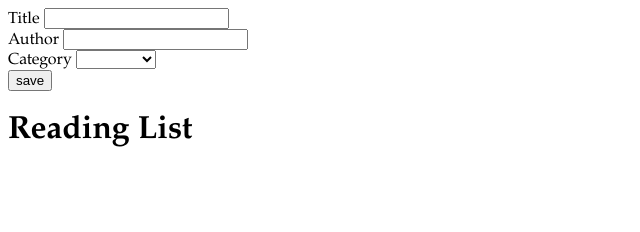
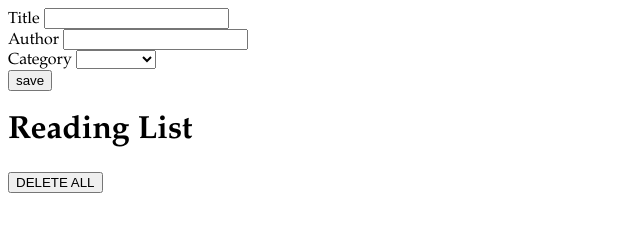
Before and after one commit to crawfyb/w6d4lab, a plain HTML site: page index.html in a window 1280 px wide. Shown: the whole page, without its empty margins (0-640 px from the left). Drawn offline with Linux system fonts and the light colour scheme.

Commit message:
delete button works

```diff
--- a/index.html
+++ b/index.html
@@ -34,5 +34,8 @@
 
     <h1>Reading List</h1>
     <div id="reading-list"></div>
+    <form class="delbutton">
+      <input type="submit" value="DELETE ALL"/>
+    </form>
   </body>
 </html>
--- a/js/app.js
+++ b/js/app.js
@@ -21,9 +21,17 @@ document.addEventListener('DOMContentLoaded', () => {
 
     result.appendChild(newUl);
     newUl.appendChild(newli);
+form.reset();
+    });
 
-form.reset();
 
-  });
 
-})
+  // });
+
+
+
+  // newDelBut.addEventListener('click', (event) => {
+  //   const delBook = document.querySelector('');
+
+
+});
```
